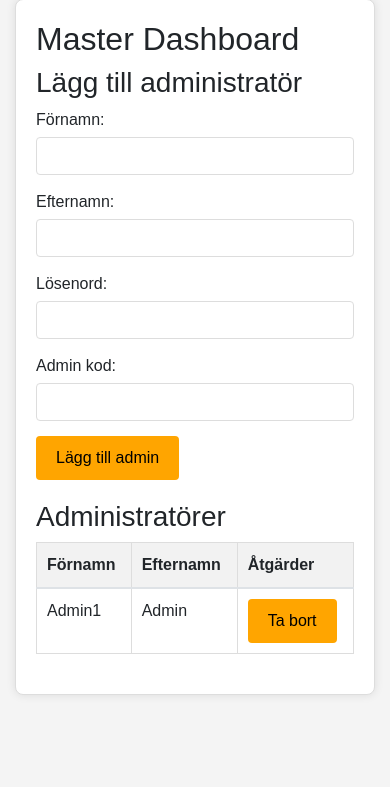
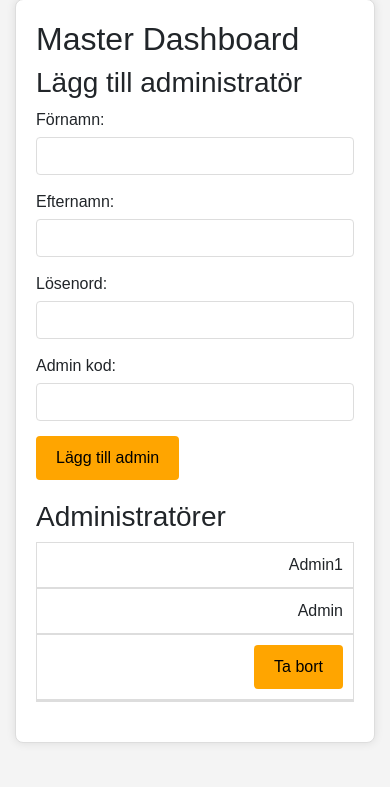
Before and after one commit to FicsitCEO/TimeGuardianFinal, a Flask app: page /master_dashboard in a window 390 px wide. Shown: the part 57-844 px from the top of the page. Run offline with Flask 3, Linux system fonts and the light colour scheme; a user stored in the database is signed in; data comes from the database, SQL or seed files in the repository; some libraries are stand-ins or nearby versions.

Commit message:
Updated CSS for responsive table design on mobile devices

```diff
--- a/static/styles.css
+++ b/static/styles.css
@@ -250,9 +250,45 @@ footer {
     border-radius: 8px;
     box-shadow: 0 0 10px rgba(0, 0, 0, 0.1);
 }
-/* Add this at the end of your existing CSS */
+
 .button-group {
     display: flex;
     gap: 10px;
     /* Adjust the gap as needed */
 }
+
+/* Responsive design for mobile devices */
+@media (max-width: 768px) {
+    .table thead {
+        display: none;
+    }
+
+    .table,
+    .table tbody,
+    .table tr,
+    .table td {
+        display: block;
+        width: 100%;
+    }
+
+    .table tr {
+        margin-bottom: 15px;
+        border-bottom: 2px solid #ddd;
+    }
+
+    .table td {
+        text-align: right;
+        padding-left: 50%;
+        position: relative;
+    }
+
+    .table td::before {
+        content: attr(data-label);
+        position: absolute;
+        left: 10px;
+        width: calc(50% - 10px);
+        padding-right: 10px;
+        text-align: left;
+        font-weight: bold;
+    }
+}
```
